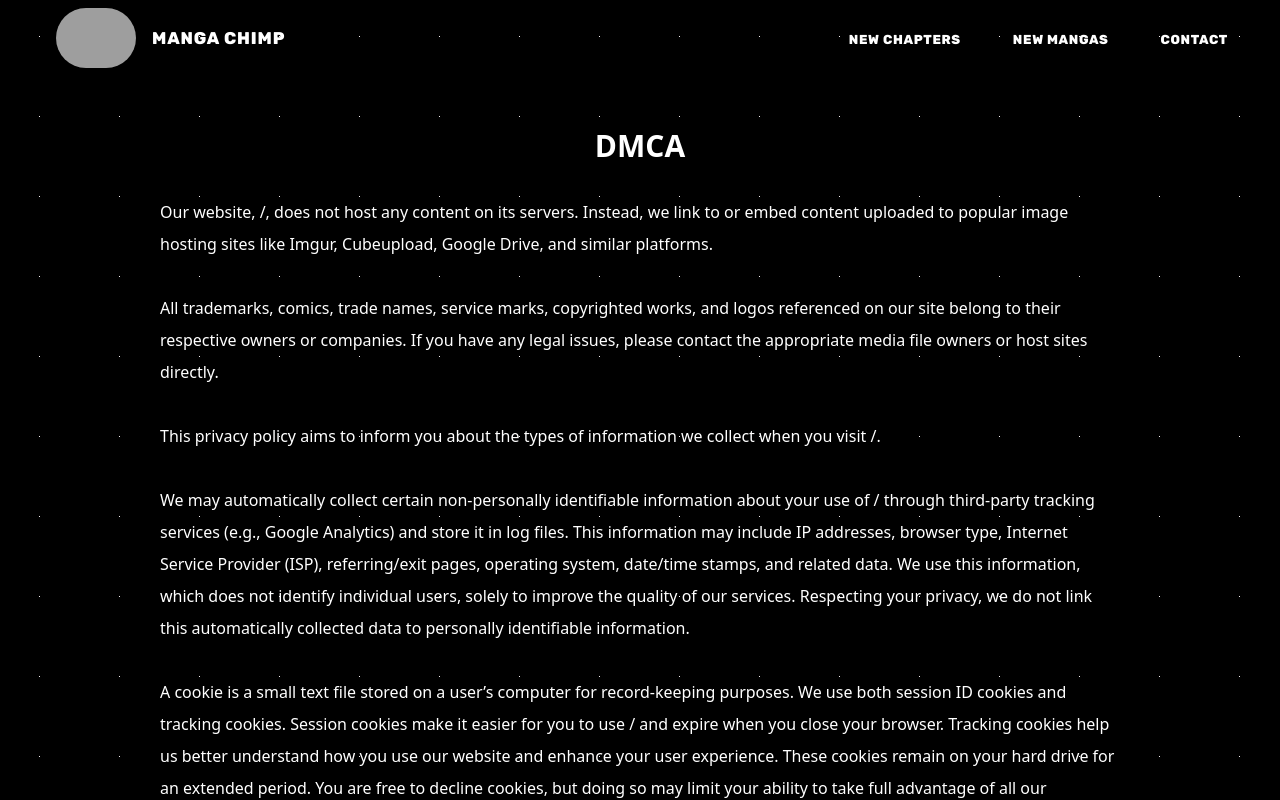
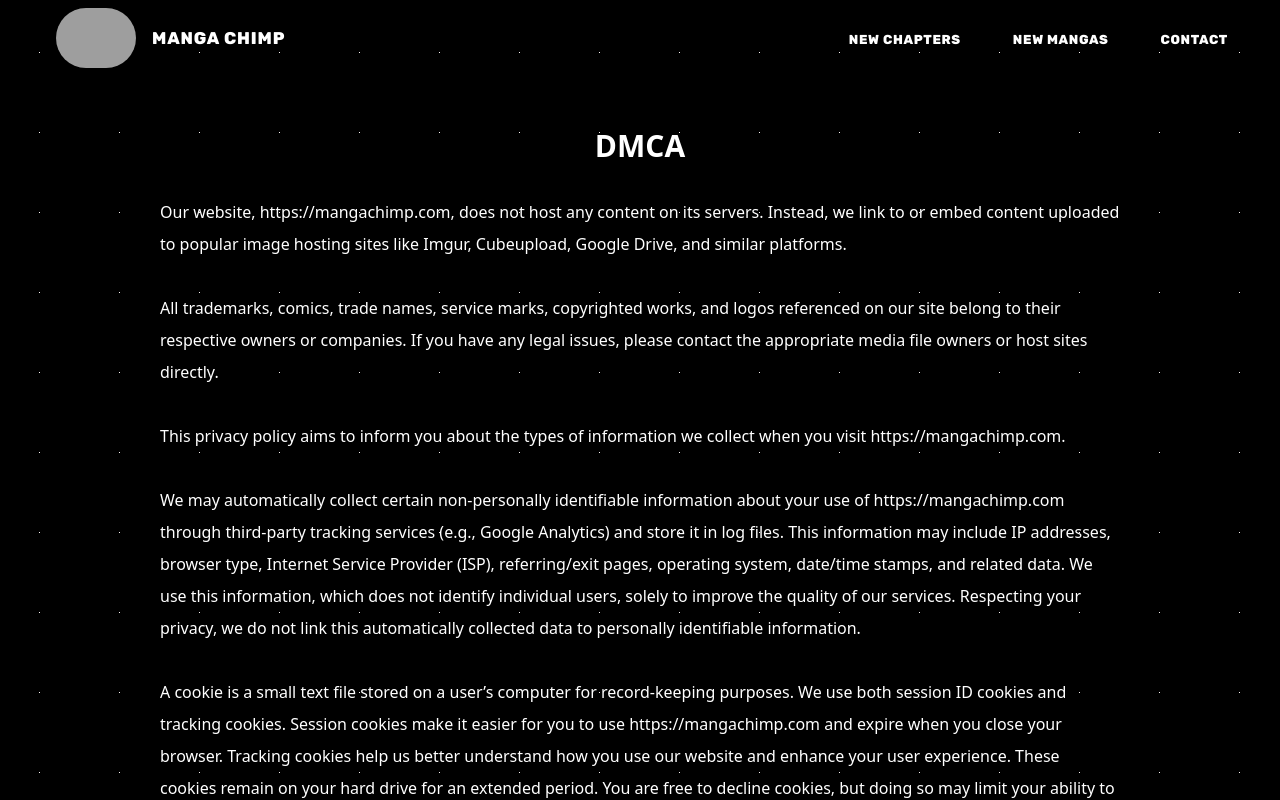
Before and after one commit to divrawat/mangachimp.com, a Next.js app: page /dmca in a window 1280 px wide. Shown: the top 800 px of the page. Built offline with nearby package versions, Linux system fonts and the light colour scheme; grey boxes are pictures that could not be loaded.

Commit message:
sef0se5rg

```diff
--- a/config.js
+++ b/config.js
@@ -1,19 +1,15 @@
 
-export const DOMAIN = '/';
+// export const DOMAIN = '/';
 // export const BACKEND_DOMAIN = 'http://localhost:8000';
 
-// export const DOMAIN = 'https://mangachimp.com';
+export const DOMAIN = 'https://mangachimp.com';
 export const BACKEND_DOMAIN = 'https://backend-mangawebsite.vercel.app'
 
 
 
 export const DOMAIN_NAME = 'mangachimp.com';
-export const IMAGES_SUBDOMAIN = "https://images.mangachimp.online";
+export const IMAGES_SUBDOMAIN = "https://images.mangachimp.com";
 export const DISQUS_SHORTNAME = "my-cms-7";
-
-
-
-export const APP_DESCRIPTION = `Read manhwa or manga all chapters online.`;
 
 
 export const APP_NAME = 'Manga Chimp';
```
